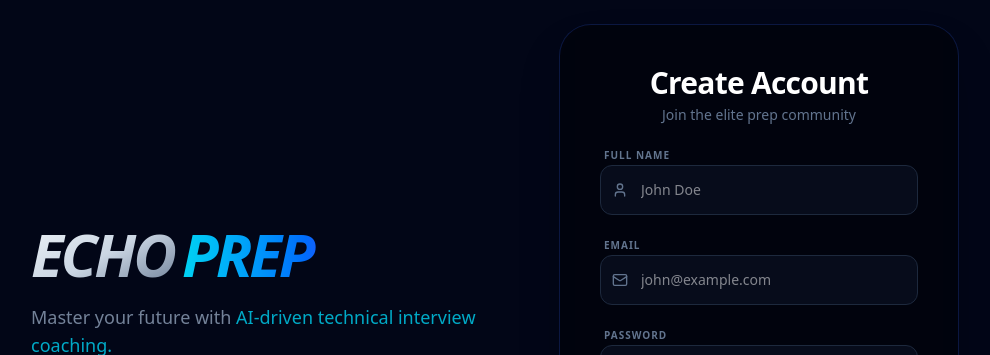
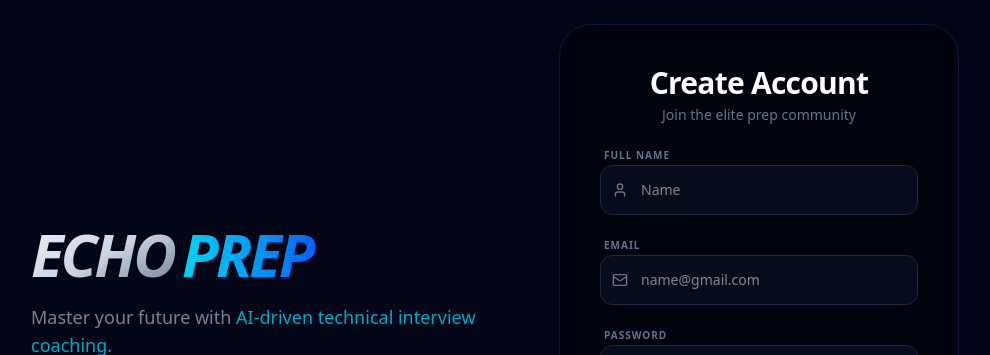
Before and after one commit to ShaktiShrey-01/EchoPrep-ai, a React (Vite) app in the folder frontend/: page /signup in a window 1280 px wide. Shown: the top 355 px of the page, without its empty margins (121-1111 px from the left). Built offline with nearby package versions, Linux system fonts and the light colour scheme; no server answers.

Commit message:
UI: Signup placeholders updated (Name, name@gmail.com) for clarity

```diff
--- a/frontend/pages/signup.jsx
+++ b/frontend/pages/signup.jsx
@@ -82,7 +82,7 @@
                 <input
                   {...register("fullName", { required: "Name is required" })}
                   className={`w-full bg-slate-900/50 border ${errors.fullName ? 'border-red-500/50 ring-2 ring-red-500/10' : 'border-slate-800 focus:border-cyan-500/50 focus:ring-4 focus:ring-cyan-500/5'} rounded-xl py-3.5 pl-10 pr-4 text-white text-sm outline-none transition-all`}
-                  placeholder="John Doe"
+                  placeholder="Name"
                 />
               </div>
               {errors.fullName && <p className="text-red-400 text-[11px] font-semibold mt-1 ml-1 flex items-center gap-1"><AlertCircle size={12} /> {errors.fullName.message}</p>}
@@ -99,7 +99,7 @@
                     pattern: { value: /^[A-Z0-9._%+-]+@[A-Z0-9.-]+\.[A-Z]{2,}$/i, message: "Invalid email address" }
                   })}
                   className={`w-full bg-slate-900/50 border ${errors.email ? 'border-red-500/50 ring-2 ring-red-500/10' : 'border-slate-800 focus:border-cyan-500/50 focus:ring-4 focus:ring-cyan-500/5'} rounded-xl py-3.5 pl-10 pr-4 text-white text-sm outline-none transition-all`}
-                  placeholder="john@example.com"
+                  placeholder="name@gmail.com"
                 />
               </div>
               {errors.email && <p className="text-red-400 text-[11px] font-semibold mt-1 ml-1 flex items-center gap-1"><AlertCircle size={12} /> {errors.email.message}</p>}
```
